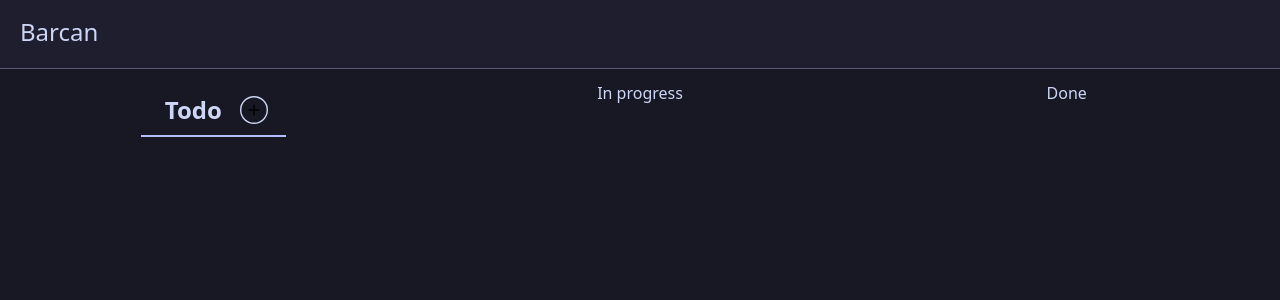
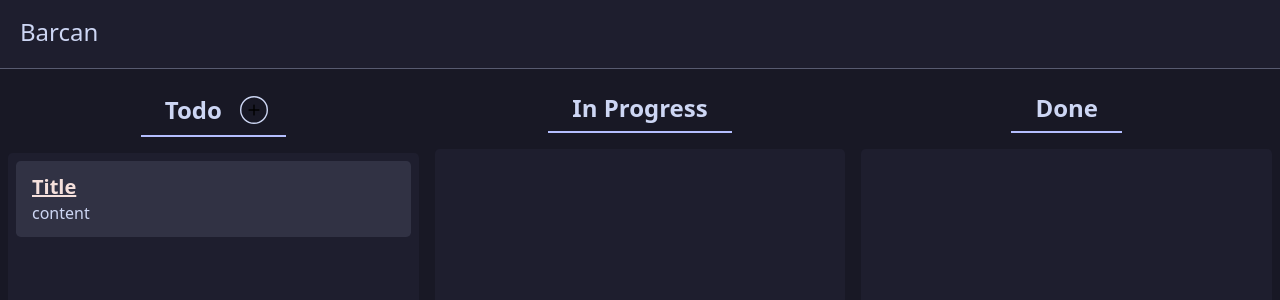
Before and after one commit to anton-oz/barcan, a React (Vite) app: page / in a window 1280 px wide. Both pictures are taken after a click on the button 253 px from the left and 109 px from the top of the page. Shown: the top 300 px of the page. Built offline with nearby package versions, Linux system fonts and the light colour scheme.

Commit message:
feat: added taskContainer component, editable tasks

```diff
--- a/src/App.css
+++ b/src/App.css
@@ -1,13 +1,13 @@
 main {
   display: flex;
+  flex: auto;
 }
 
 section {
-  width: 33%;
-  height: 100%;
   padding: 1em;
 
   display: flex;
+  flex: 1;
   flex-direction: column;
   justify-content: start;
   align-items: center;
--- a/src/App.tsx
+++ b/src/App.tsx
@@ -1,15 +1,15 @@
 import "./App.css";
 import Nav from "./components/nav/Nav";
-import Todo from "./components/todo/Todo";
+import TaskContainer from "./components/taskContainer/TaskContainer";
 
 function App() {
   return (
     <>
       <Nav />
       <main>
-        <Todo />
-        <section>In progress</section>
-        <section>Done</section>
+        <TaskContainer title="Todo" />
+        <TaskContainer title="In Progress" />
+        <TaskContainer title="Done" />
       </main>
     </>
   );
--- a/src/components/todo/Todo.css
+++ b/src/components/taskContainer/TaskContainer.css
@@ -43,3 +43,41 @@ header > button:hover {
   color: var(--base);
   background: var(--text);
 }
+
+article {
+  width: 100%;
+  height: 100%;
+  max-height: 82vh;
+  margin-top: 1em;
+  padding: 0.5em;
+
+  background: var(--base);
+  border-radius: var(--border-radius);
+
+  overflow-x: hidden;
+  overflow-y: scroll;
+}
+
+.task {
+  height: fit-content;
+  margin-bottom: 0.25em;
+  padding: 1em;
+
+  gap: 0.5em 0;
+
+  background: var(--surface-0);
+  border-radius: var(--border-radius);
+
+  display: flex;
+  flex-direction: column;
+  justify-content: start;
+  align-items: start;
+}
+
+.task h3 {
+  color: var(--rosewater);
+
+  font-size: 1.25em;
+  font-weight: bold;
+  text-decoration: underline;
+}
--- /dev/null
+++ b/src/components/taskContainer/TaskContainer.tsx
@@ -0,0 +1,47 @@
+import "./TaskContainer.css";
+import { useState } from "react";
+import { Plus } from "lucide-react";
+
+interface Task {
+  title: string;
+  content: string;
+}
+
+/**
+ * TODO:
+ * add custom scrollbar component for scrollable content
+ */
+
+export default function TaskContainer({ title }: { title: string }) {
+  const [tasks, setTasks] = useState<Task[]>([]);
+
+  const addTask = () => {
+    setTasks((prevState) => [
+      ...prevState,
+      { title: "Title", content: "content" },
+    ]);
+  };
+
+  return (
+    <section>
+      <header>
+        <h2>{title}</h2>
+        {title === "Todo" ? (
+          <button onClick={addTask}>
+            <Plus size={30} />
+          </button>
+        ) : null}
+      </header>
+      <article>
+        <ul>
+          {tasks.map((task, i) => (
+            <li key={i} className="task">
+              <h3 contentEditable>{task.title}</h3>
+              <p contentEditable>{task.content}</p>
+            </li>
+          ))}
+        </ul>
+      </article>
+    </section>
+  );
+}
--- a/src/components/todo/Todo.tsx
+++ /dev/null
@@ -1,15 +0,0 @@
-import "./Todo.css";
-import { Plus } from "lucide-react";
-
-export default function Todo() {
-  return (
-    <section>
-      <header>
-        <h2>Todo</h2>
-        <button>
-          <Plus size={30} />
-        </button>
-      </header>
-    </section>
-  );
-}
--- a/src/index.css
+++ b/src/index.css
@@ -57,6 +57,15 @@
   --border-radius: 0.3em;
 }
 
+* {
+  scrollbar-width: none;
+  -ms-overflow-style: none;
+}
+
+*::-webkit-scrollbar {
+  display: none;
+}
+
 html {
   height: 100vh;
   max-height: 100vh;
@@ -64,6 +73,19 @@ html {
   max-width: 100vw;
 }
 
+body {
+  width: 100%;
+  height: 100%;
+}
+
+#root {
+  width: 100%;
+  height: 100%;
+
+  display: flex;
+  flex-direction: column;
+}
+
 h1 {
   font-size: 1.5em;
 }
```
